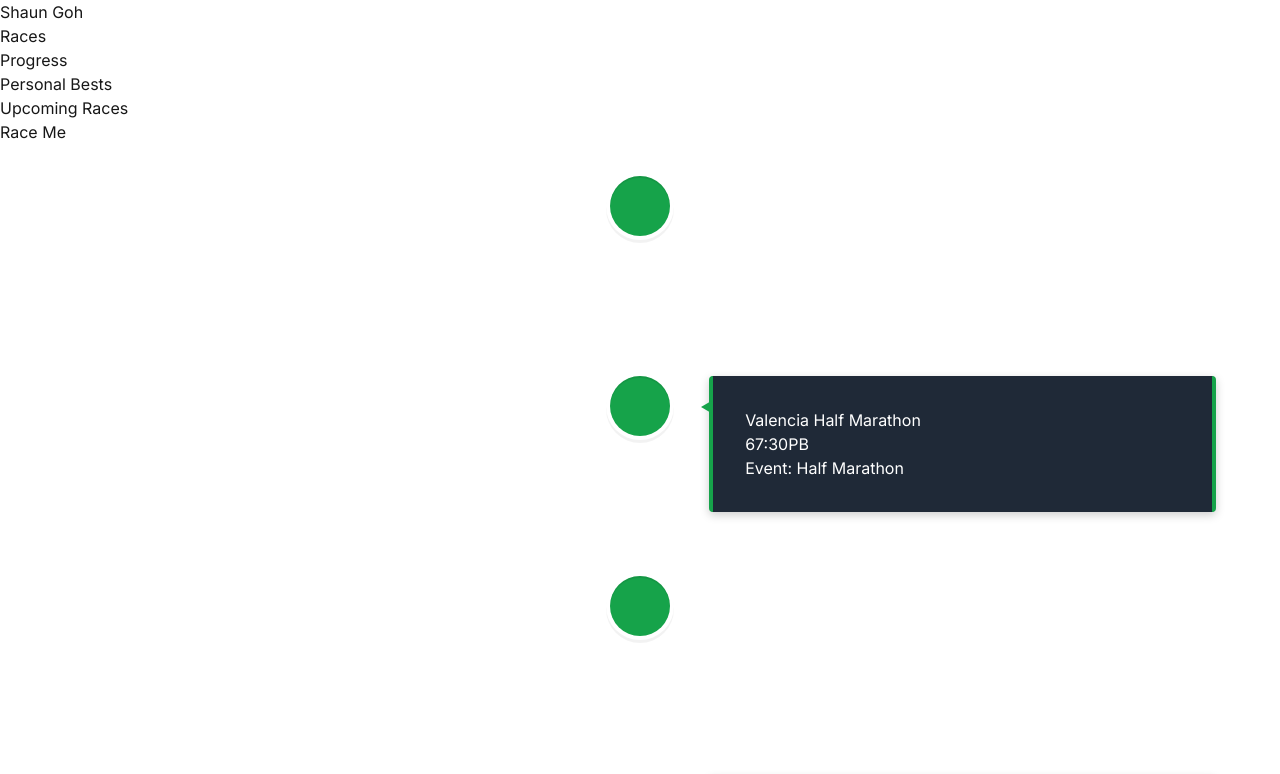
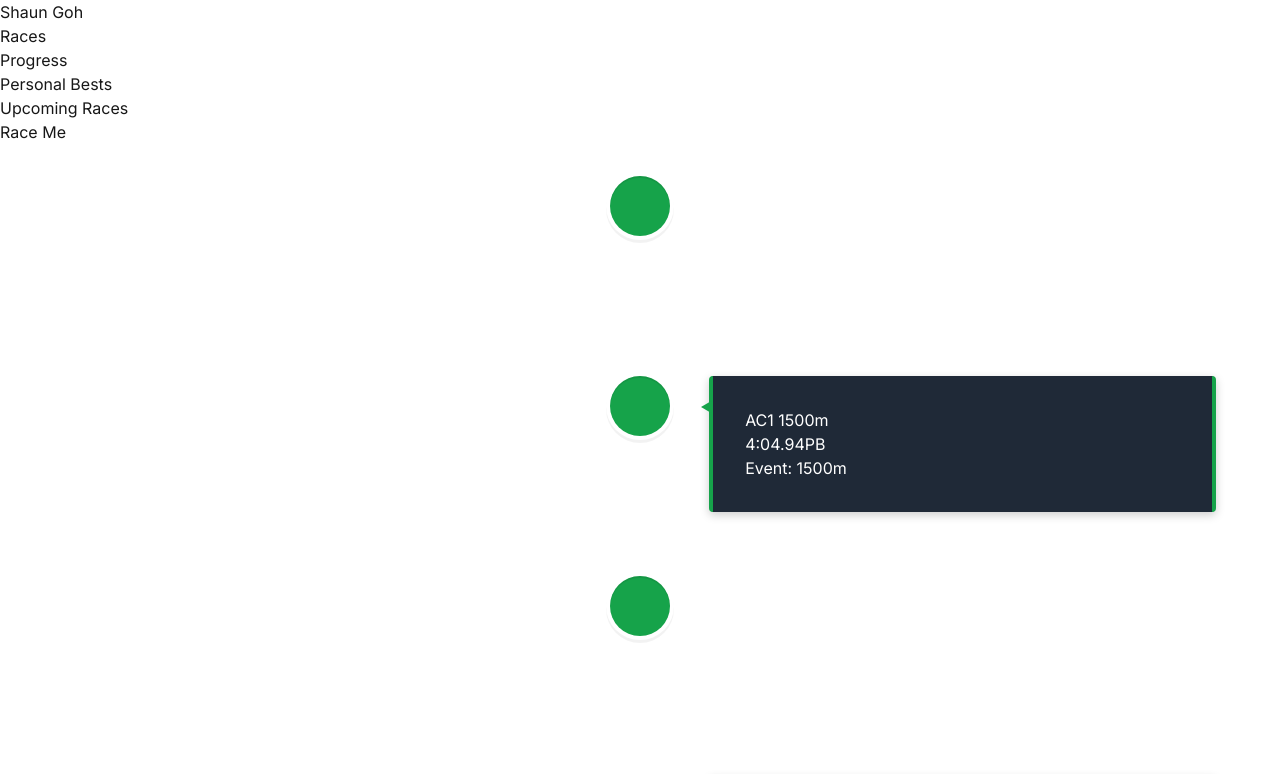
Before and after one commit to eijnehc/lilardtime0-portfolio, a Next.js app: page /races in a window 1280 px wide. Shown: the top 774 px of the page. Built offline with nearby package versions, Linux system fonts and the light colour scheme.

Commit message:
Update data

```diff
--- a/src/data/personal_best.json
+++ b/src/data/personal_best.json
@@ -1,9 +1,9 @@
 {
   "5000m": {
-    "event": "Taiwan Open 5k",
-    "timing": "15:08.11",
-    "date": "2 Jun 2024",
-    "location": "Taiwan"
+    "event": "Box Hill Burn Men 5000m",
+    "timing": "14:57.44",
+    "date": "6 March 2025",
+    "location": "Australia"
   },
   "2400m": {
     "event": "Pocari 2.4k Elite Men Race",
@@ -36,9 +36,9 @@
     "location": "Singapore"
   },
   "1500m": {
-    "event": "AC3 1500m",
-    "timing": "4:08.63",
-    "date": "16 Mar 2024",
+    "event": "AC1 1500m",
+    "timing": "4:04.94",
+    "date": "16 Feb 2025",
     "location": "Singapore"
   }
 }
--- a/src/data/races.json
+++ b/src/data/races.json
@@ -360,6 +360,22 @@
       "pb": false,
       "event_type": "Half Marathon",
       "video": null
+    },
+    {
+      "event": "AC1 1500m",
+      "timing": "4:04.94",
+      "date": "16 Feb 2025",
+      "pb": true,
+      "event_type": "1500m",
+      "video": "https://www.youtube.com/watch?v=vqFtOr91sa8"
+    },
+    {
+      "event": "Box Hill Burn Men 5000m",
+      "timing": "14:57.44",
+      "date": "6 Mar 2025",
+      "pb": true,
+      "event_type": "5000m",
+      "video": "https://www.youtube.com/watch?v=2aTc3_eWRxQ"
     }
   ]
 }
```
Also changed, not shown: src/app/upcoming_races/page.tsx (+13 -2 lines).
